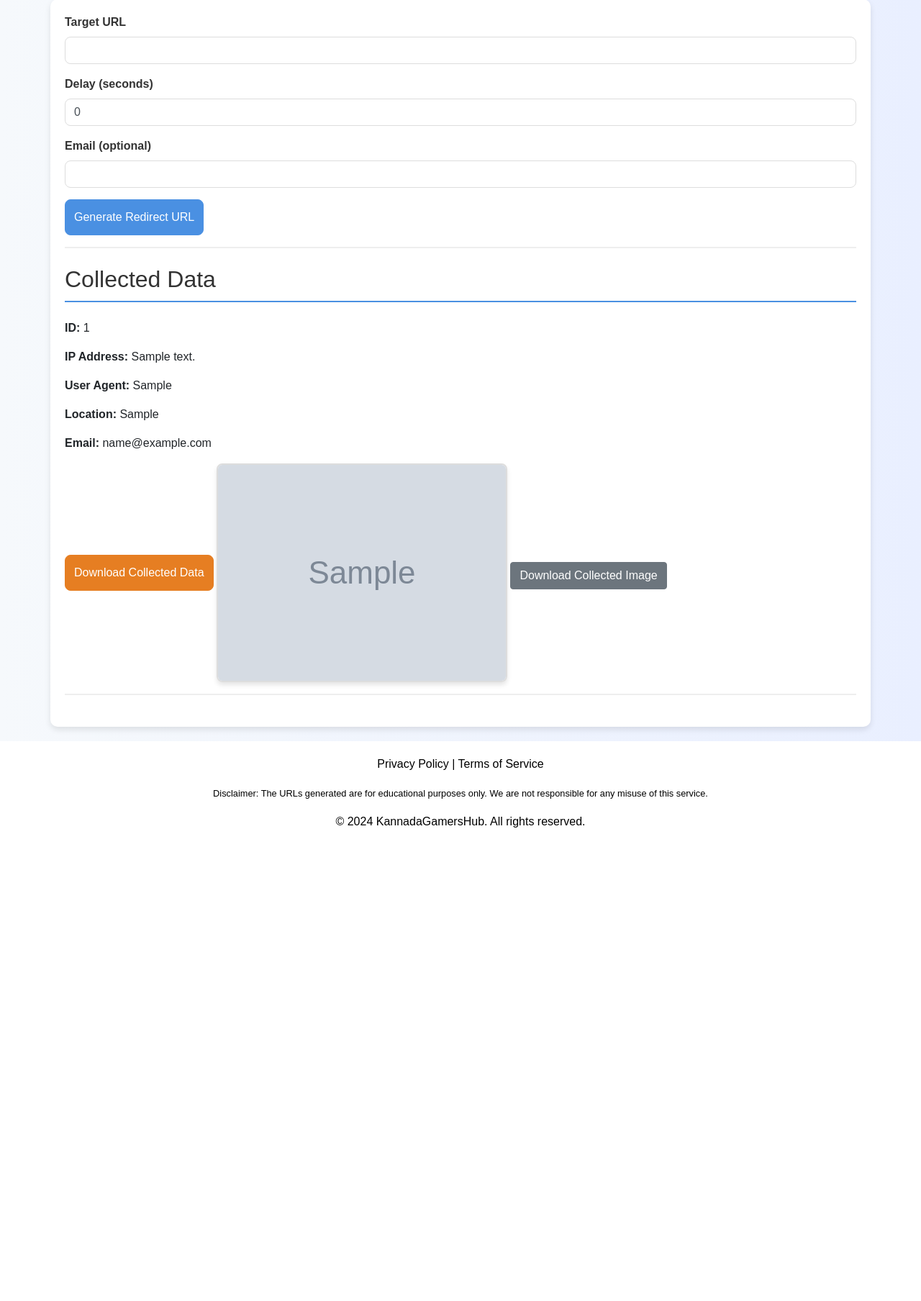
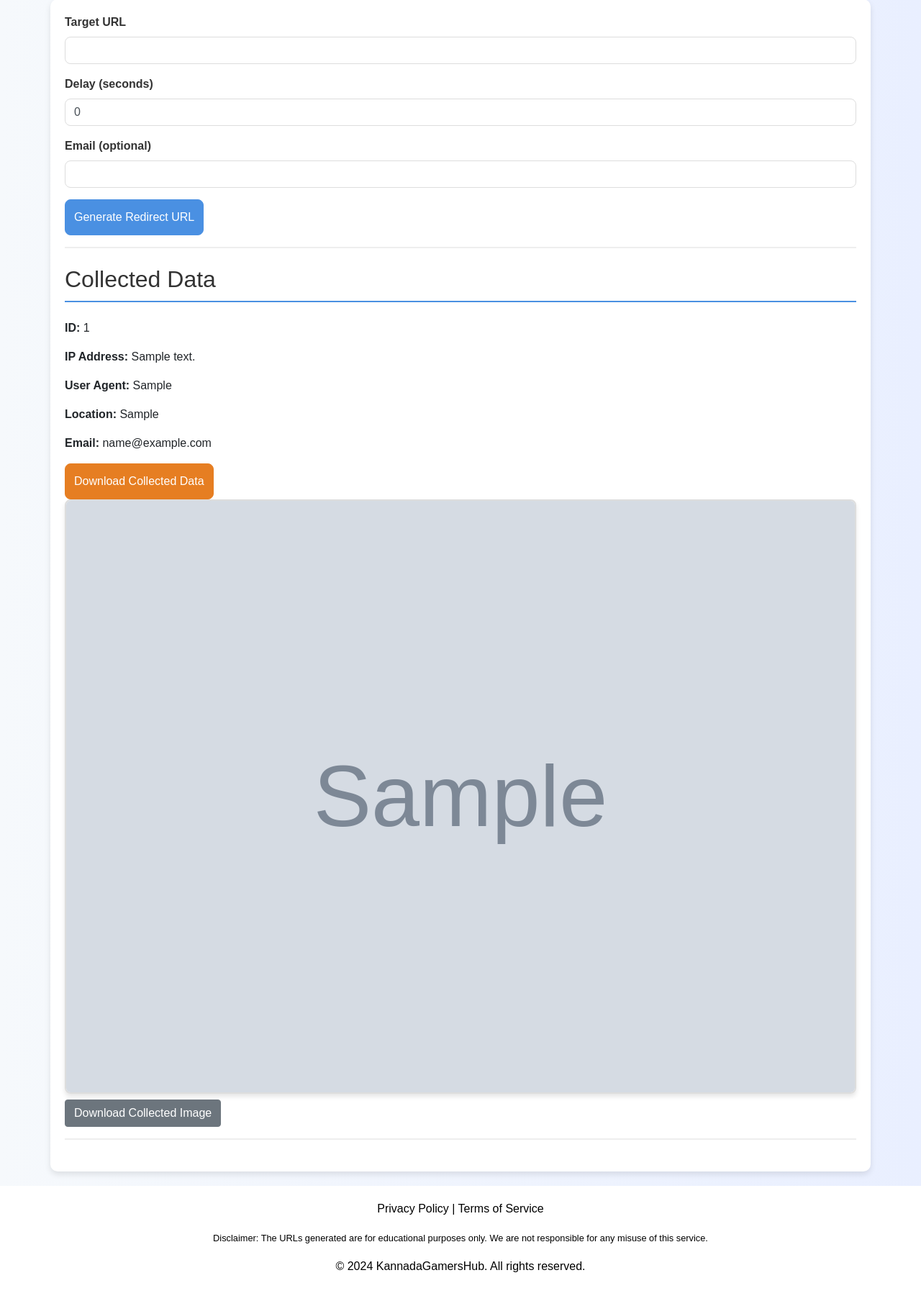
Before and after one commit to mithun50/CampishWeb, a Flask app: page / in a window 1280 px wide. Shown: the part 181-1989 px from the top of the page at 72% size. Before the commit the page ends 1331 px from the top, so only its background shows below. Run offline with Flask 3, Linux system fonts and the light colour scheme; tables that the repository leaves empty hold one stand-in row (values such as "Sample post"); grey boxes marked "Sample" are stand-in pictures; some libraries are stand-ins or nearby versions.

Commit message:
index.html

```diff
--- a/templates/index.html
+++ b/templates/index.html
@@ -72,7 +72,7 @@
             border-radius: 8px;
             border: 2px solid #ddd;
             box-shadow: 0 4px 6px rgba(0, 0, 0, 0.1);
-            width: device-width;
+            width: 100%;
         }
         .error {
             color: #e74c3c;
```
